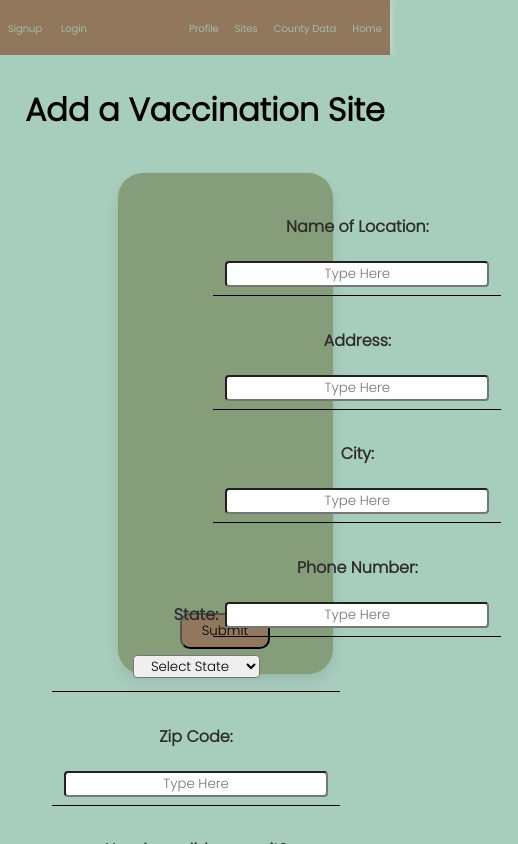
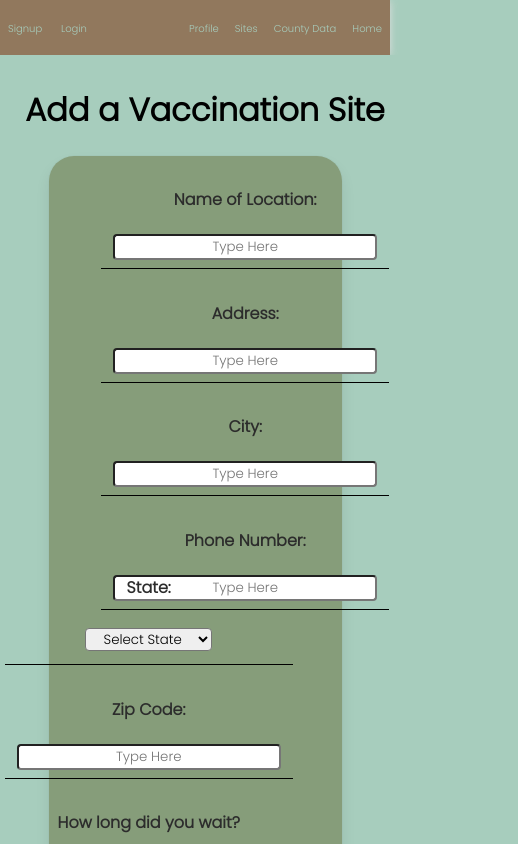
Before and after one commit to cspdevs000/viral-app, a React (Create React App) app: page /addsite in a window 390 px wide. Shown: the top 844 px of the page, 518 px wide, since content can reach past the window. Built offline with nearby package versions, Linux system fonts and the light colour scheme; a web font is replaced by a local one.

Commit message:
heroku mobile test 11

```diff
--- a/src/components/AddVaccSite.css
+++ b/src/components/AddVaccSite.css
@@ -39,35 +39,39 @@
 
 }
 
-.card {
+.vacc-site-form {
   background-color: #869D7A;
   box-shadow: 0 0.5em 1em -0.125em rgba(10, 10, 10, 0.1), 0 0px 0 1px rgba(10, 10, 10, 0.02);
   color: #2c2c2c;
-  max-width: 50%;
+  max-width: 75%;
+  height:80vh;
   position: relative;
-  left: 25%;
+  left: 10vw;
   border-radius: 25px;
-  padding: 10px;
-  margin: 10px;
+  /* padding: 10px; */
+  /* margin: 10px; */
 }
 
-.grid {
+.vacc-grid {
   display: grid;
   grid-template-columns: 50% 50%;
-
 }
 
-.left {
+.vacc-left {
   grid-column-start: 1;
   grid-column-end: 2;
+  width: 50%;
+  height: 100%;
 }
 
-.right {
+.vacc-right {
   grid-column-start: 2;
   grid-column-end: 3;
+  width: 50%;
+  height: 100%;
 }
 
-.add-submit {
+.vacc-site-submit-button {
   background-color: #91785D;
   padding: 6px 20px;
   border-radius: 10px;
@@ -77,3 +81,43 @@
 .input {
   border-radius: 4px;
 }
+
+@media screen and (max-width: 600px) {
+  .vacc-grid {
+    display: grid;
+    grid-template-columns: 99% 1%;
+    grid-template-rows: 50% 50%;
+    position: relative;
+    width: 100vw;
+    height: 100vw;
+  }
+  .vacc-left {
+    grid-column-start: 1;
+    grid-row-start: 1;
+    width: 50%;
+    height: 100%;
+    position: absolute;
+    left: 13%;
+  }
+  .vacc-right {
+    grid-column-start: 1;
+    grid-row-start: 2;
+    width: 50%;
+    height: 100%;
+    top: 99%;
+    right: 37%;
+    position: absolute;
+  }
+  .vacc-site-card {
+    left: 5%;
+  }
+  .vacc-site-form {
+    top: 99%;
+    height: 125vh;
+  }
+  .vacc-site-submit-container {
+    position: absolute;
+    top: 115vh;
+    right: 25vw;
+  }
+}
--- a/src/components/AddVaccSite.js
+++ b/src/components/AddVaccSite.js
@@ -117,12 +117,14 @@ class AddVaccSite extends Component {
 
         return (
             <div className='add-vacc-site-container'>
+                <div className='add-vacc-ste-subcontainer'>
                 <div>
                     <h1>Add a Vaccination Site</h1>
                 </div>
-                <div className="card">
-                    <div className='content grid'>
-                        <table className="left">
+                <div className="vacc-site-card">
+        <form className='vacc-site-form' onSubmit={this.handleSubmit.bind(this)}>
+                    <div className='content vacc-grid'>
+                        <table className="vacc-left">
                             <tr>
                                 <td><h4>Name of Location:</h4>
 
@@ -185,7 +187,7 @@ class AddVaccSite extends Component {
                                 </td>
                             </tr>
                         </table>
-                        <table className="right">
+                        <table className="vacc-right">
                             <tr>
                                 <td><h4>State:</h4>
                                     {/* <input
@@ -296,11 +298,11 @@ class AddVaccSite extends Component {
                         </table>
                     </div>
                     <br />
-                    <div>
-                        <form onSubmit={this.handleSubmit.bind(this)}>
-                            <button title="submit-button" className="add-submit" type="submit">Submit</button>
+                    <div className='vacc-site-submit-container'>
+                            <button title="submit-button" className="vacc-site-submit-button" type="submit">Submit</button>
+                    </div>
                         </form>
-                    </div>
+                </div>
                 </div>
             </div>
         );
--- a/src/components/Profile.css
+++ b/src/components/Profile.css
@@ -46,6 +46,7 @@
   padding: 5px 20px;
 }
 
+
 @media screen and (max-width: 600px) {
   .profile-container {
     background-color: #A7CDBD;
@@ -70,4 +71,7 @@
     grid-column-start: 1;
     padding: 100px 0 0 0;
   }
+  .update-user-content {
+    left: 20vw;
   }
+}
--- a/src/components/Profile.js
+++ b/src/components/Profile.js
@@ -200,6 +200,7 @@ const Profile = (props) => {
           </div>
 
           <div className='update-user-content'>
+            <h3>Update Profile:</h3>
             <input className='profile-field' value={newName} defaultValue={newName} onChange={handleName.bind(this)} type="text" name="name" placeholder="Name" /><br />
             <input className='profile-field' value={newEmail} defaultValue={newEmail} onChange={handleEmail.bind(this)} type="text" name="email" placeholder="email" /><br />
             <input type="text" id="search" className="dropdown" onChange={handleCounty.bind(this)} name="county" list="theData" placeholder="type county here"></input>
--- a/src/components/Signup.css
+++ b/src/components/Signup.css
@@ -96,7 +96,7 @@
     width: 50%;
     height: 100%;
     position: absolute;
-    left: 43%;
+    left: 10%;
   }
   .right {
     grid-column-start: 1;
@@ -104,7 +104,7 @@
     width: 50%;
     height: 100%;
     top: 99%;
-    right: 90%;
+    right: 40%;
     position: absolute;
   }
   .signup-card {
@@ -112,11 +112,11 @@
   }
   .signup-form {
     top: 99%;
-    height: 150vh;
+    height: 130vh;
   }
   .signup-submit-container {
     position: absolute;
-    top: 140vh;
+    top: 120vh;
     left: 25vw;
   }
 }
```
Lines whose indentation alone changed are shown as unchanged.
